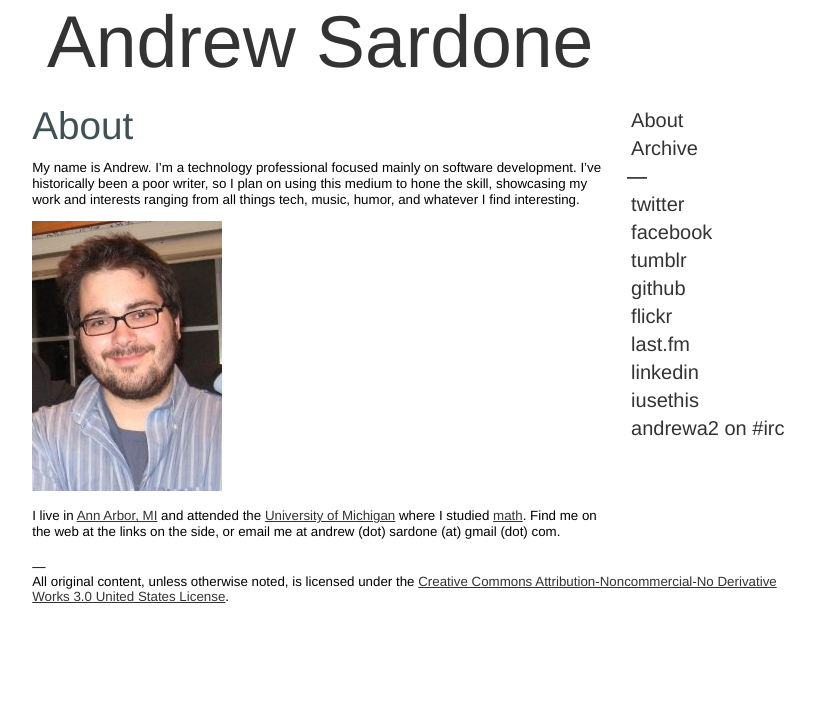
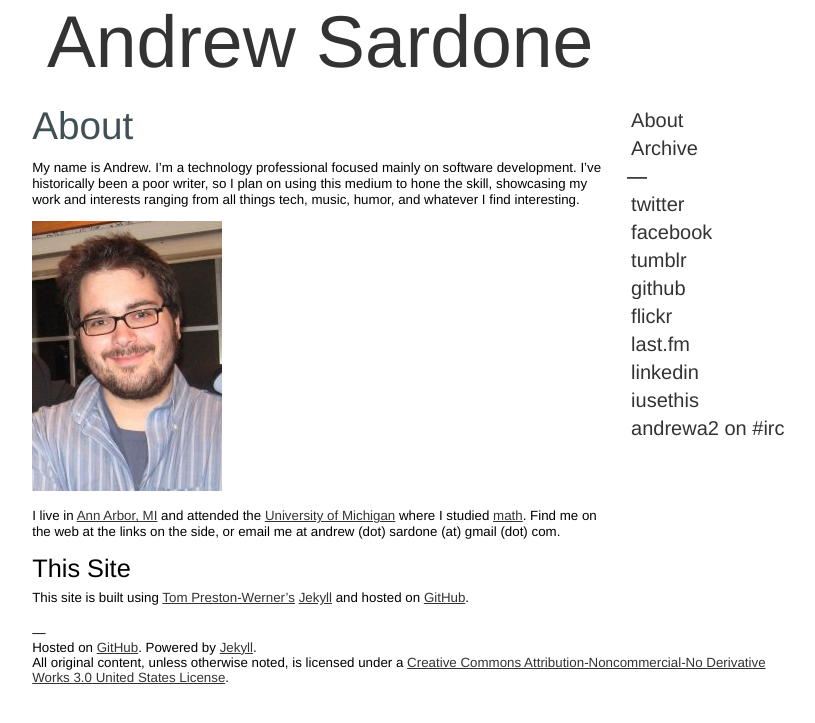
Before and after one commit to andrewsardone/andrewsardone.github.com, a Jekyll site: the page built from about.md, in a window 1280 px wide. Shown: the top 723 px of the page, without its empty margins (223-1038 px from the left). Built offline with Jekyll 4.4.1, drawn with Linux system fonts in a browser that asks for light colours.

Commit message:
Added "Hosted on GitHub. Powered by Jekyll" blurb.

```diff
--- a/_layouts/default.html
+++ b/_layouts/default.html
@@ -44,7 +44,8 @@
 	</div>
 	<div id="ft" role="contentinfo">
 	  &mdash;<br/>
-	  All original content, unless otherwise noted, is licensed under the <a href="http://creativecommons.org/licenses/by-nc-nd/3.0/us/">Creative Commons Attribution-Noncommercial-No Derivative Works 3.0 United States License</a>.
+	  <p>Hosted on <a href="http://github.com/andrewsardone/andrewsardone.github.com">GitHub</a>. Powered by <a href="http://github.com/mojombo/jekyll">Jekyll</a>.</p>
+	  <p>All original content, unless otherwise noted, is licensed under a <a rel="license" href="http://creativecommons.org/licenses/by-nc-nd/3.0/us/">Creative Commons Attribution-Noncommercial-No Derivative Works 3.0 United States License</a>.</p>
 	</div>
 </div>
 
--- a/about.md
+++ b/about.md
@@ -11,3 +11,8 @@ My name is Andrew. I'm a technology professional focused mainly on software deve
 ![me](/images/me.png "Andrew Sardone")
 
 I live in [Ann Arbor, MI](http://annarbor.com) and attended the [University of Michigan](http://umich.edu) where I studied [math](http://www.math.lsa.umich.edu/). Find me on the web at the links on the side, or email me at andrew (dot) sardone (at) gmail (dot) com.
+
+This Site
+---------
+
+This site is built using [Tom Preston-Werner's](http://tom.preston-werner.com/) [Jekyll](http://github.com/mojombo/jekyll/tree/master) and hosted on [GitHub](http://github.com/andrewsardone/andrewsardone.github.com).
```
